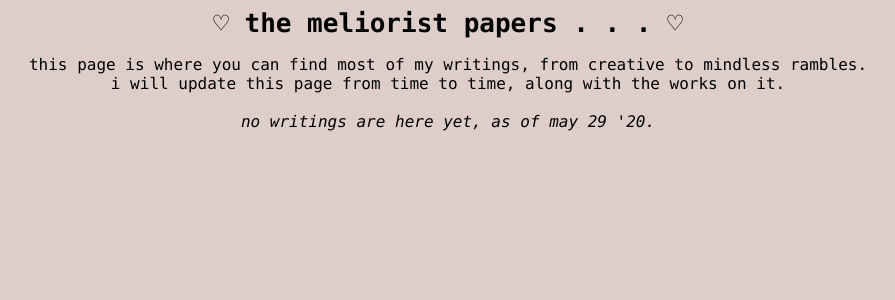
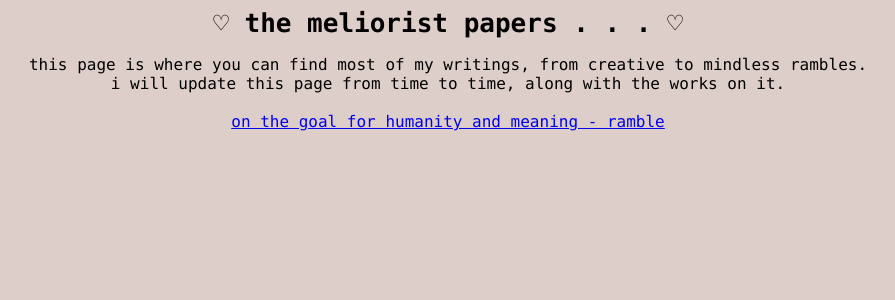
Before and after one commit to the-meliorist/the-meliorist.github.io, a Jekyll site: the page writings.html, which Jekyll copies as it is, in a window 1280 px wide. Shown: the top 300 px of the page, without its empty margins (192-1087 px from the left). Built offline with Jekyll 4.4.1, drawn with Linux system fonts in a browser that asks for light colours.

Commit message:
Update writings.html

```diff
--- a/writings.html
+++ b/writings.html
@@ -19,5 +19,5 @@ body {
    <br>
    i will update this page from time to time, along with the works on it.
    <br> <br>
-   <em> no writings are here yet, as of may 29 '20.</em>
+   <a href="writing01.html"> on the goal for humanity and meaning - ramble
      </body>
```
